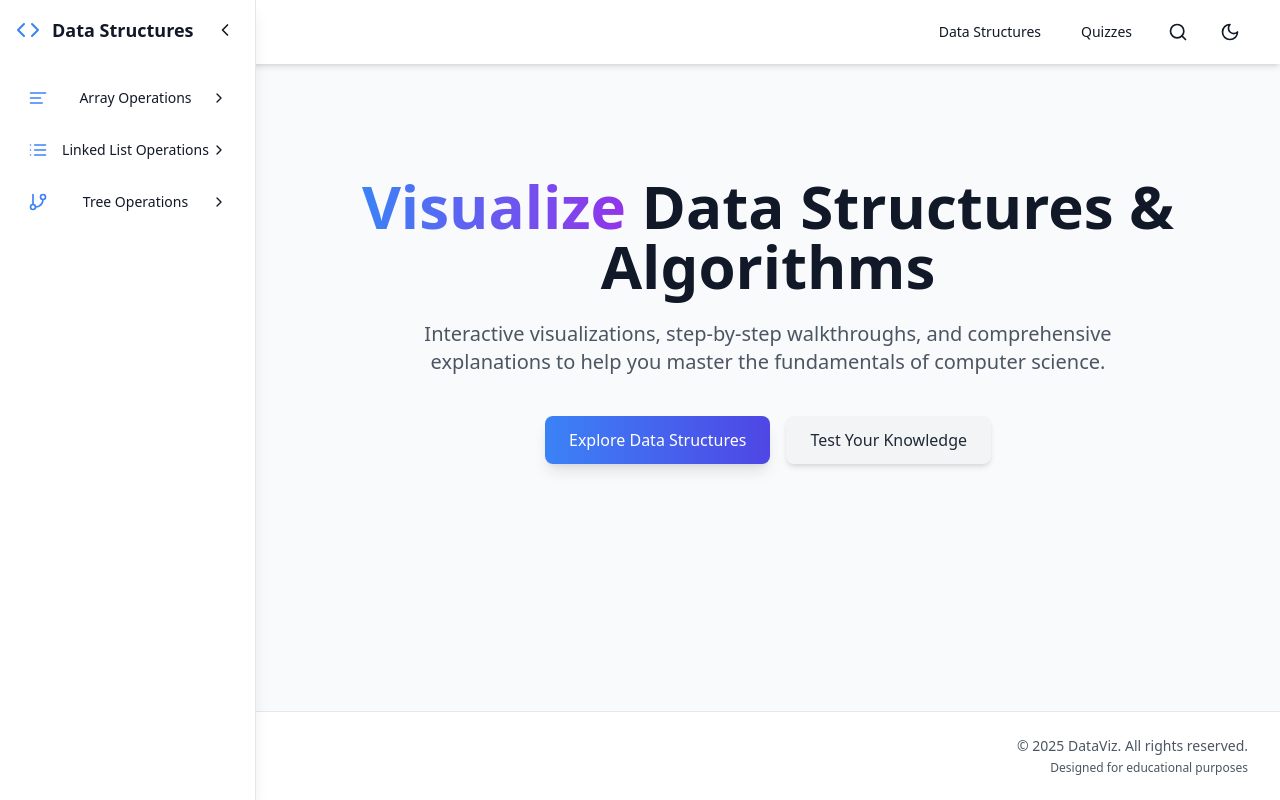
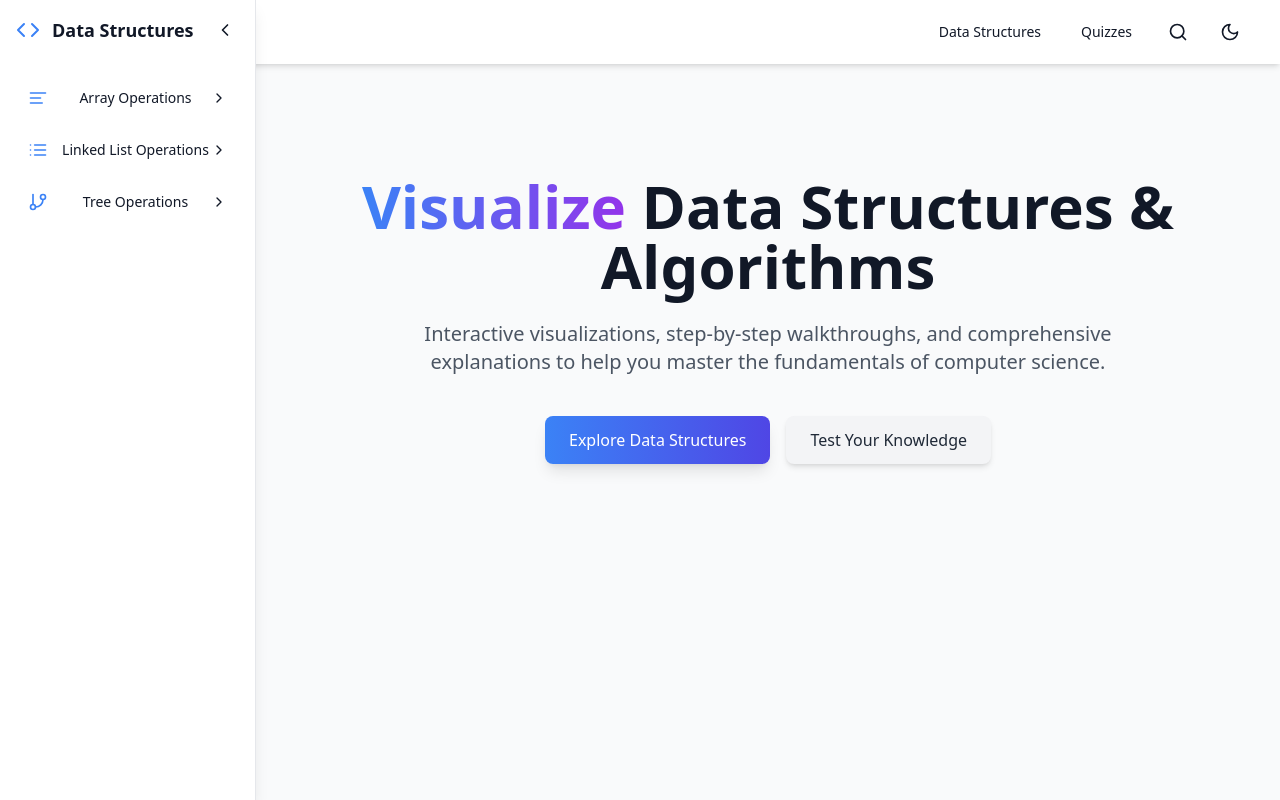
Before and after one commit to opadasaleh/Datastructure, a React (Vite) app: page / in a window 1280 px wide. Built offline with nearby package versions, Linux system fonts and the light colour scheme.

Commit message:
add your commit message

```diff
--- a/src/components/layout/Layout.tsx
+++ b/src/components/layout/Layout.tsx
@@ -1,7 +1,6 @@
 import React from 'react';
 import Navbar from './Navbar';
 import Sidebar from './Sidebar';
-import Footer from './Footer';
 import { useTheme } from '../../contexts/ThemeContext';
 
 interface LayoutProps {
@@ -26,7 +25,6 @@ const Layout: React.FC<LayoutProps> = ({ children }) => {
           </div>
         </main>
       </div>
-      <Footer />
     </div>
   );
 };
--- a/src/components/layout/Navbar.tsx
+++ b/src/components/layout/Navbar.tsx
@@ -112,9 +112,8 @@ const Navbar: React.FC = () => {
             <input
               type="text"
               placeholder="Search data structures, algorithms..."
-              className={`w-full p-2 pl-10 pr-4 rounded-md border ${
-                theme === 'dark' ? 'bg-gray-700 border-gray-600' : 'bg-gray-50 border-gray-300'
-              } focus:outline-none focus:ring-2 focus:ring-blue-500`}
+              className={`w-full p-2 pl-10 pr-4 rounded-md border ${theme === 'dark' ? 'bg-gray-700 border-gray-600' : 'bg-gray-50 border-gray-300'
+                } focus:outline-none focus:ring-2 focus:ring-blue-500`}
             />
             <Search size={20} className="absolute left-3 top-2.5 text-gray-400" />
           </div>
```
